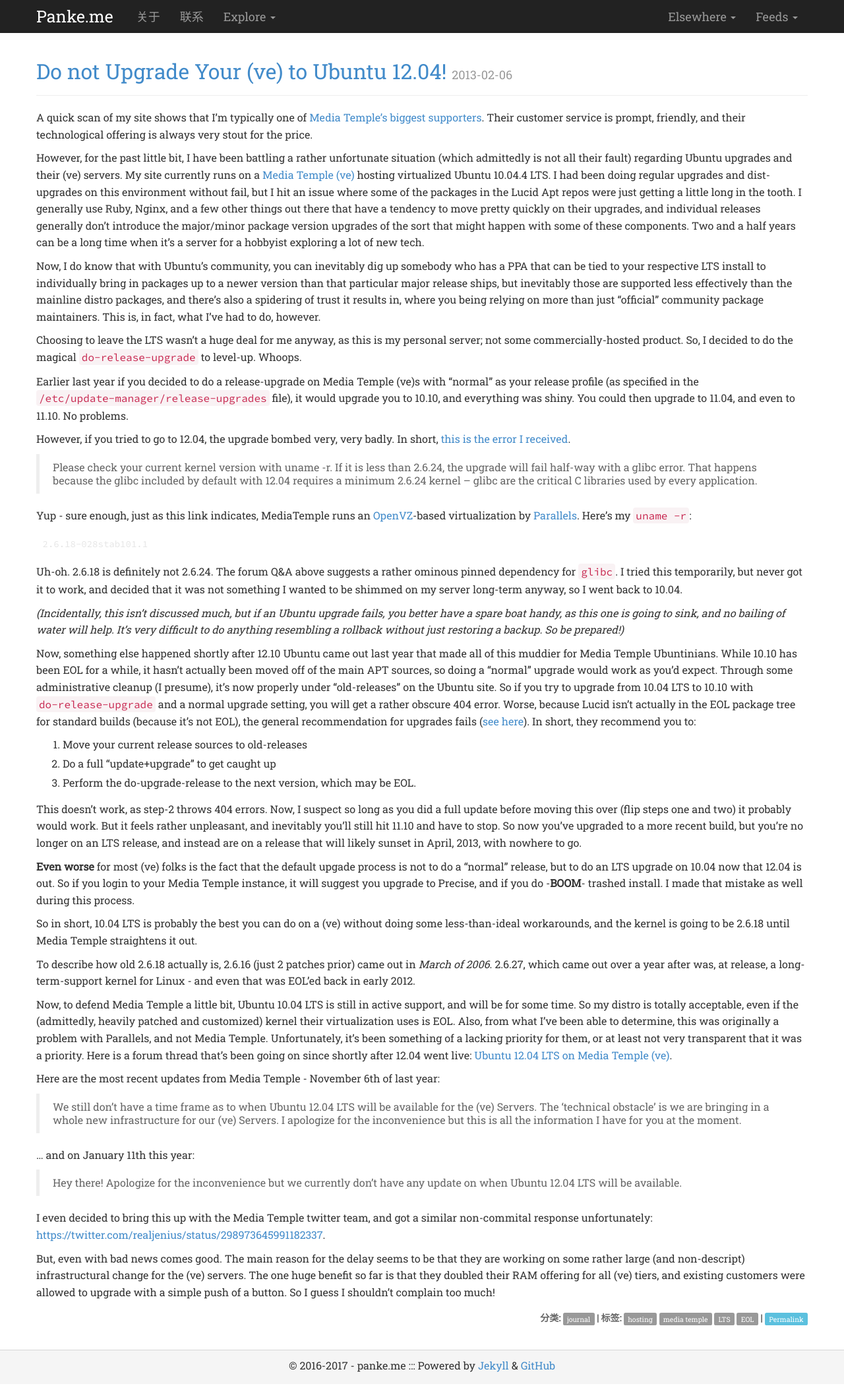
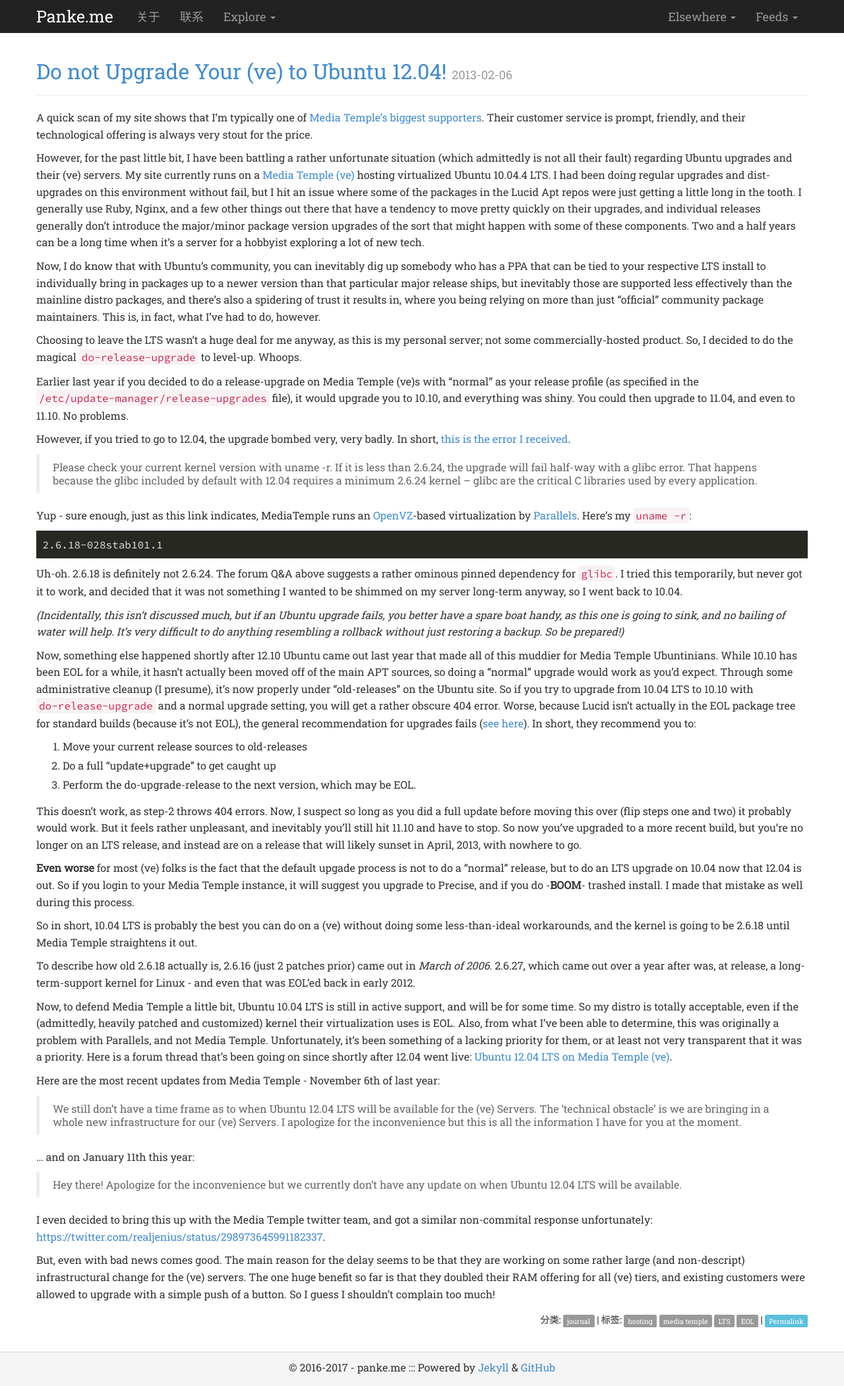
Before and after one commit to xiajingchuan/xiajingchuan.github.io, a Jekyll site: the page built from _posts/site/2013-02-06-media-temple-ve-and-ubuntu-1204.md, in a window 1280 px wide. Shown: the whole page at 66% size. Built offline with Jekyll 4.4.1, drawn with Linux system fonts in a browser that asks for light colours; comment, search, counter and statistics services are not loaded.

Commit message:
change css

```diff
--- a/stylesheets/main.css
+++ b/stylesheets/main.css
@@ -101,10 +101,10 @@ blockquote p {
 .highlight pre {
 	border: 0;
 	border-radius: 0;
-	background-color: transparent;
+	/*background-color: transparent;*/
 	-webkit-border-radius: 0;
 	-moz-border-radius: 0;
-	font-size: 14px;
+	font-size: 1em;
 	color: #e5e5e5;
 }
 
```
